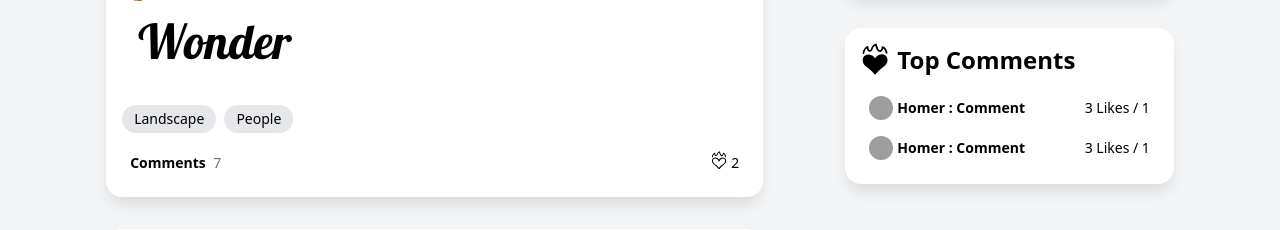
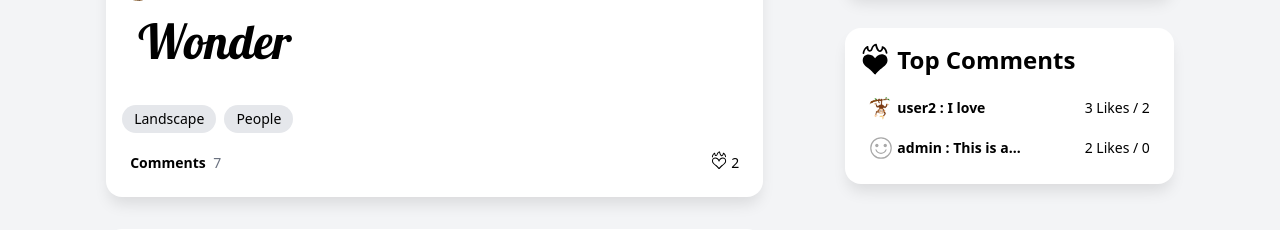
Before and after one commit to yuhsi-chen-dev/web_app_django, a Django app: page / in a window 1280 px wide. Shown: the part 1069-1299 px from the top of the page. Run offline with Django 5.2, Linux system fonts and the light colour scheme; data comes from the database, SQL or seed files in the repository; both versions use the stored data as it was after the commit; some libraries are stand-ins or nearby versions; grey boxes are pictures that could not be loaded.

Commit message:
[NEW] add top comments templates

```diff
--- a/posts/templatetags/sidebar.py
+++ b/posts/templatetags/sidebar.py
@@ -1,7 +1,7 @@
 from django.db.models import Count
 from django.template import Library
 
-from ..models import Post, Tag
+from ..models import Comment, Post, Tag
 
 register = Library()
 
@@ -14,10 +14,16 @@ def sidebar_view(tag=None, user=None):
         .filter(num_likes__gt=0)
         .order_by("-num_likes")
     )
+    top_comments = (
+        Comment.objects.annotate(num_likes=Count("likes"))
+        .filter(num_likes__gt=0)
+        .order_by("-num_likes")
+    )
     context = {
         "categories": categories,
         "tag": tag,
         "top_posts": top_posts,
         "user": user,
+        "top_comments": top_comments,
     }
     return context
--- a/templates/includes/sidebar.html
+++ b/templates/includes/sidebar.html
@@ -47,24 +47,21 @@ x-transition:enter-end="opacity-100 mt-0">
             <h2>Top Comments</h2>
         </div>
         <ul class="hoverlist">
+            {% for comment in top_comments %}
             <li>
-                <a href="" class="flex items-stretch justify-between">
+                <a href="{% url 'post' comment.parent_post.id %}" class="flex items-stretch justify-between">
                     <div class="flex items-center truncate">
-                        <img class="w-6 h-6 rounded-full object-cover mr-1" src="https://img.icons8.com/small/96/A9A9A9/happy.png">
-                        <span class="font-bold text-sm mr-1 truncate">Homer : Comment</span>
+                        {% if comment.author %}
+                        <img class="w-6 h-6 rounded-full object-cover mr-1" src="{{ comment.author.profile.avatar }}">
+                        {% else %}
+                        <img class="w-6 h-6 rounded-full object-cover mr-1" src="{% static 'images/avatar_default.svg' %}">
+                        {% endif %}
+                        <span class="font-bold text-sm mr-1 truncate">{% if comment.author %}{{ comment.author.username }}{% else %}<span class="font-light">no author</span>{% endif %} : {{ comment.body|truncatechars:10 }}</span>
                     </div>
-                    <span class="text-sm font-light text-grey-500 shrink-0">3 Likes / 1</span>
+                    <span class="{% if user in comment.likes.all %}font-bold{% else %}font-light{% endif %} text-sm text-grey-500 shrink-0">{{ comment.likes.count }} Like{{ comment.likes.count|pluralize:'s' }} / {{ comment.replies.count }}</span>
                 </a>
             </li>
-            <li>
-                <a href="" class="flex items-stretch justify-between">
-                    <div class="flex items-center truncate">
-                        <img class="w-6 h-6 rounded-full object-cover mr-1" src="https://img.icons8.com/small/96/A9A9A9/happy.png">
-                        <span class="font-bold text-sm mr-1 truncate">Homer : Comment</span>
-                    </div>
-                    <span class="text-sm font-light text-grey-500 shrink-0">3 Likes / 1</span>
-                </a>
-            </li>
+            {% endfor %}
         </ul>
     </section>
 </aside>
```
Also changed, not shown: db.sqlite3.
